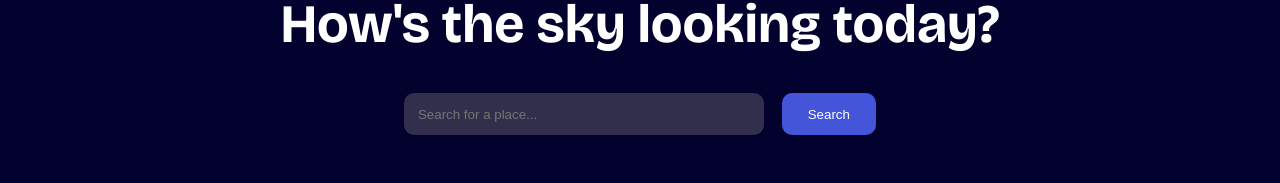
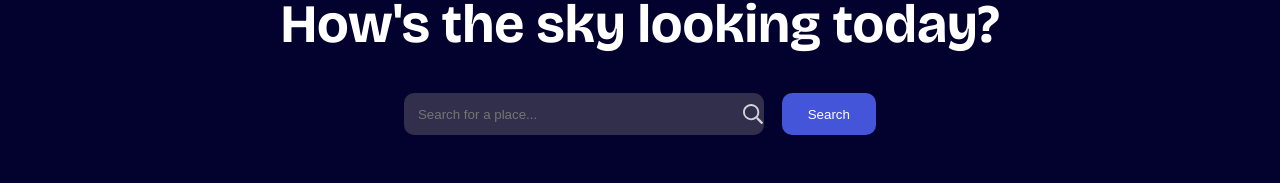
Before and after one commit to LorryAfriyie/weather-app, a React (Vite) app: page / in a window 1280 px wide. Shown: the part 117-300 px from the top of the page. Built offline with nearby package versions, Linux system fonts and the light colour scheme; no server answers.

Commit message:
Search icon and search text input styling
Adding search icon onto text input and creating a new div container to hold both the text input and the icon.

```diff
--- a/src/components/weatherDashboard.tsx
+++ b/src/components/weatherDashboard.tsx
@@ -1,5 +1,6 @@
 import axios from "axios";
 import { useEffect } from "react";
+import {SearchIcon} from "./svg.tsx";
 
 const WeatherDashboard = () => {
   useEffect(() => {
@@ -28,6 +29,8 @@ const WeatherDashboard = () => {
       <h1>How's the sky looking today?</h1>
 
       <div className="input-container">
+        <div className="search-container">
+          <SearchIcon/>
           <input
               type="text"
               className="search-input"
@@ -35,6 +38,8 @@ const WeatherDashboard = () => {
               name={"search-input"}
               placeholder={"Search for a place..."}
           />
+        </div>
+
         <button className={"search-btn"} id={"search-btn"} name={"search-btn"}>
           Search
         </button>
--- a/src/scss/components/_weatherDashboard.scss
+++ b/src/scss/components/_weatherDashboard.scss
@@ -15,6 +15,18 @@
     margin-block-start: 2rem;
     margin-block-end: 1rem;
 
+
+    .search-container {
+      position: relative;
+      width: 50%;
+
+      svg {
+        position: absolute;
+        top: 0;
+        right: 0;
+        height: 100%;
+      }
+
       //  Input text styles
       .search-input {
         outline: none;
@@ -22,9 +34,10 @@
         border: 0;
         border-radius: 10px;
         padding: .75rem;
-      width: 50%;
+        width: 100%;
         background-color: var(--neutral-700);
         color: var(--neutral-0);
+      }
     }
 
     //  Button styles
```
Lines whose indentation alone changed are shown as unchanged.
